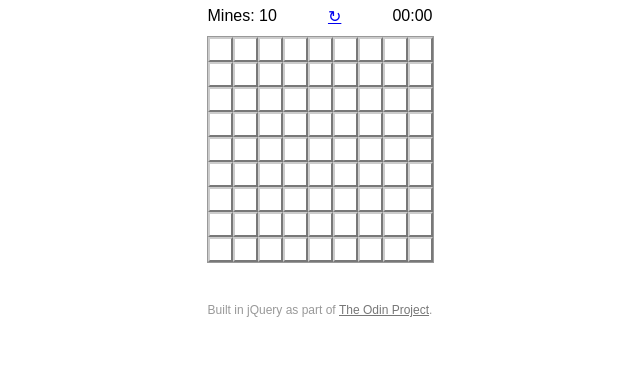
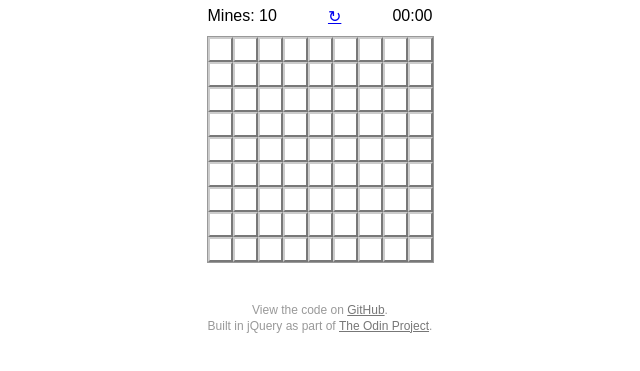
Before and after one commit to jsvossen/js-minesweeper, a plain HTML site: page index.html in a window 1280 px wide. Shown: the part 101-472 px from the top of the page, without its empty margins (320-960 px from the left). Drawn offline with nearby package versions, Linux system fonts and the light colour scheme.

Commit message:
edit footer

```diff
--- a/index.html
+++ b/index.html
@@ -40,6 +40,7 @@
 		</main>
 
 		<footer>
+			<p>View the code on <a href="https://github.com/shasta28/js-minesweeper" target="_blank">GitHub</a>.</p>
 			<p>Built in jQuery as part of <a href="http://www.theodinproject.com/javascript-and-jquery/minesweeper" target="_blank">The Odin Project</a>.</p>
 		</footer>
 
```
